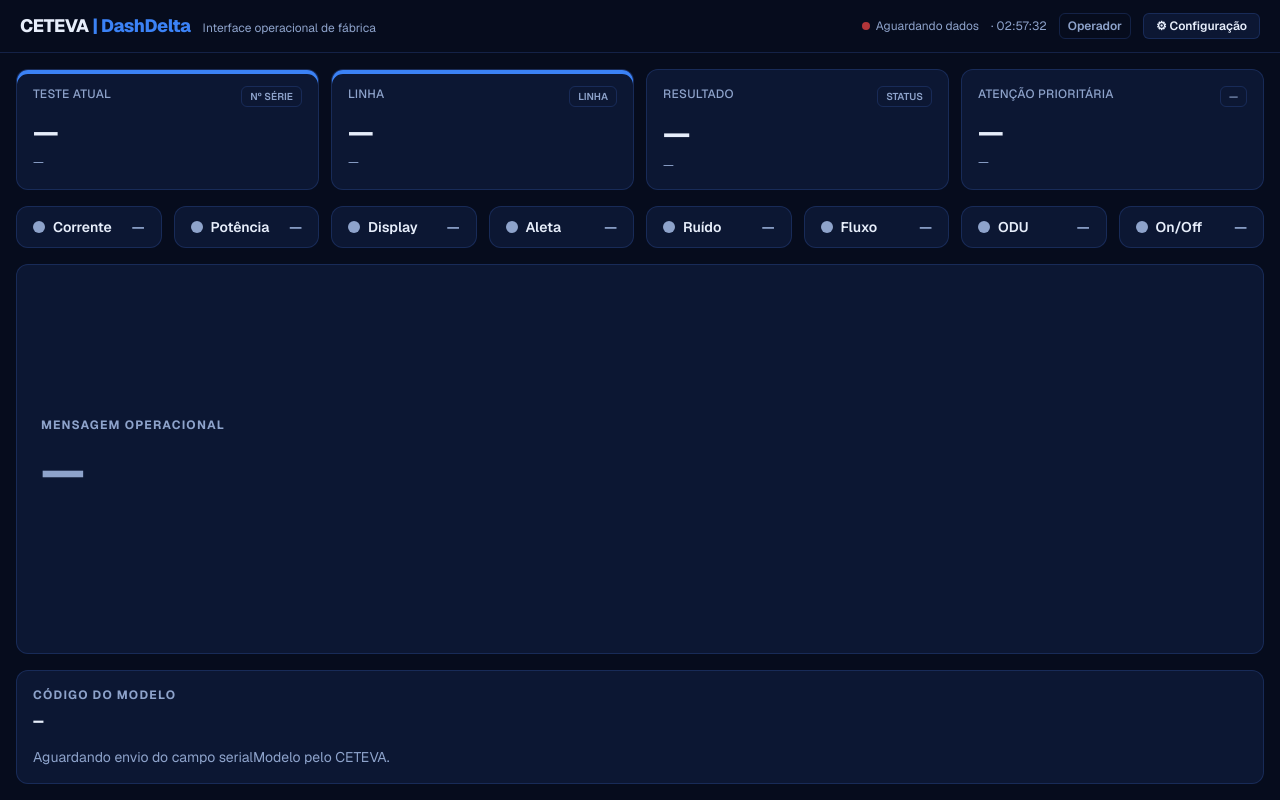
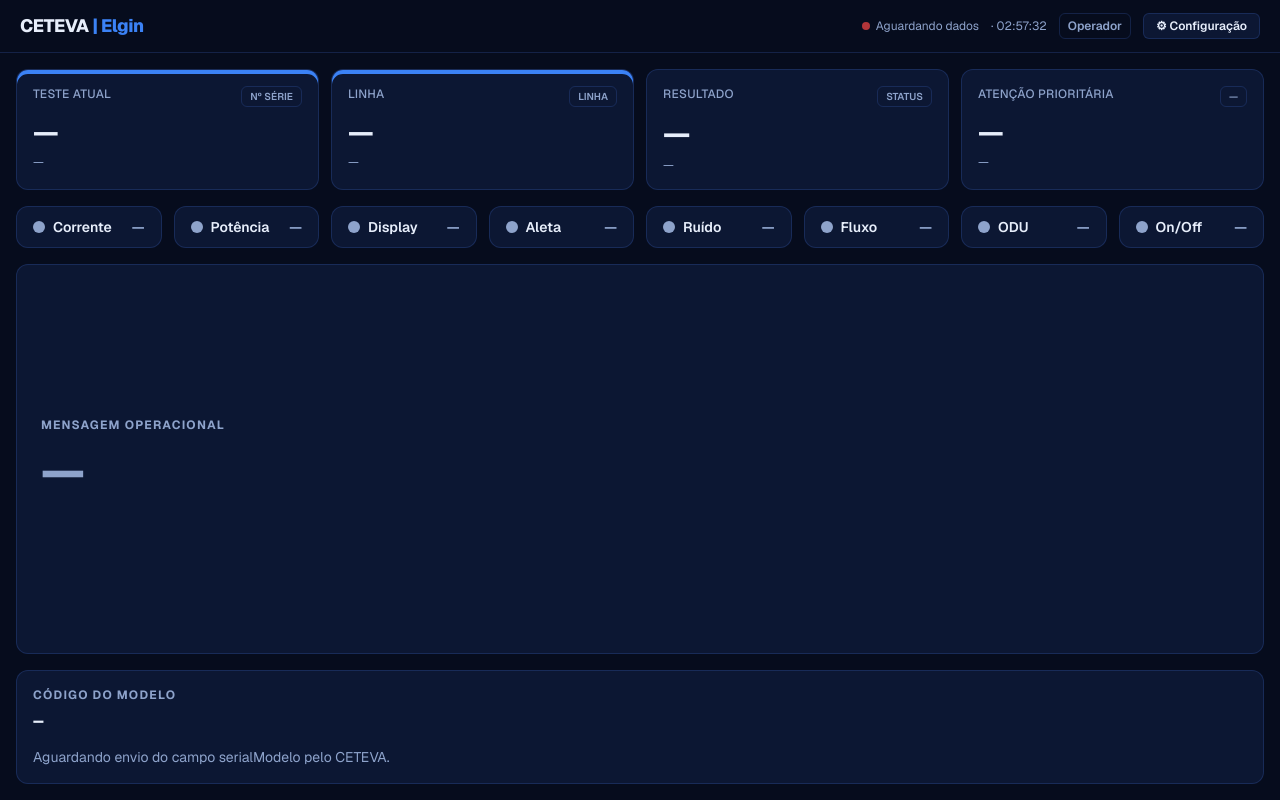
Before and after one commit to pedro0199Delta/ceteva-dash, a Next.js app: page / in a window 1280 px wide. Built offline with nearby package versions, Linux system fonts and the light colour scheme.

Commit message:
Renomeia marca do header para Elgin e remove subtítulo

```diff
--- a/src/app/layout.tsx
+++ b/src/app/layout.tsx
@@ -14,7 +14,7 @@ const geistMono = Geist_Mono({
 });
 
 export const metadata: Metadata = {
-  title: "DashDelta · CETEVA",
+  title: "Elgin · CETEVA",
   description: "Interface operacional de fábrica — leitura rápida, falhas e rastreabilidade.",
 };
 
--- a/src/components/Topbar.tsx
+++ b/src/components/Topbar.tsx
@@ -18,10 +18,7 @@ export function Topbar({
     <header className="flex items-center justify-between gap-4 border-b border-line px-5 py-3">
       <div className="flex items-baseline gap-3">
         <span className="text-lg font-extrabold tracking-tight text-fg">
-          CETEVA <span className="text-accent">| DashDelta</span>
-        </span>
-        <span className="hidden text-xs text-muted sm:inline">
-          Interface operacional de fábrica
+          CETEVA <span className="text-accent">| Elgin</span>
         </span>
       </div>
 
```
